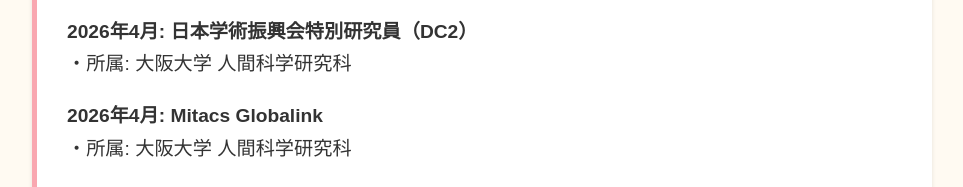
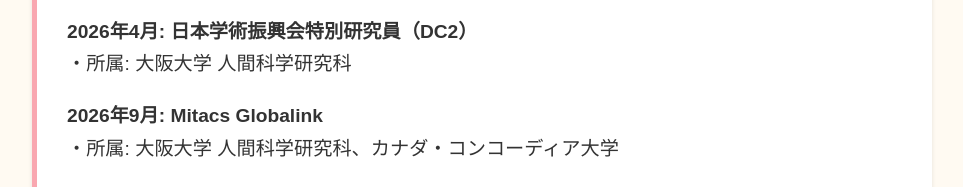
Before and after one commit to yukers0310-arch/monkey, a plain HTML site: page index.html in a window 1280 px wide. Shown: the part 972-1159 px from the top of the page, without its empty margins (158-1121 px from the left). Drawn offline with Linux system fonts and the light colour scheme; a web font is replaced by a local one.

Commit message:
Update Mitacs fellowship details
Co-authored-by: Copilot <223556219+Copilot@users.noreply.github.com>

```diff
--- a/index.html
+++ b/index.html
@@ -108,8 +108,8 @@
                 ・所属: 大阪大学 人間科学研究科
             </p>
             <p>
-                <strong>2026年4月: Mitacs Globalink</strong><br />
-                ・所属: 大阪大学 人間科学研究科
+                <strong>2026年9月: Mitacs Globalink</strong><br />
+                ・所属: 大阪大学 人間科学研究科、カナダ・コンコーディア大学
             </p>
 
 
```
